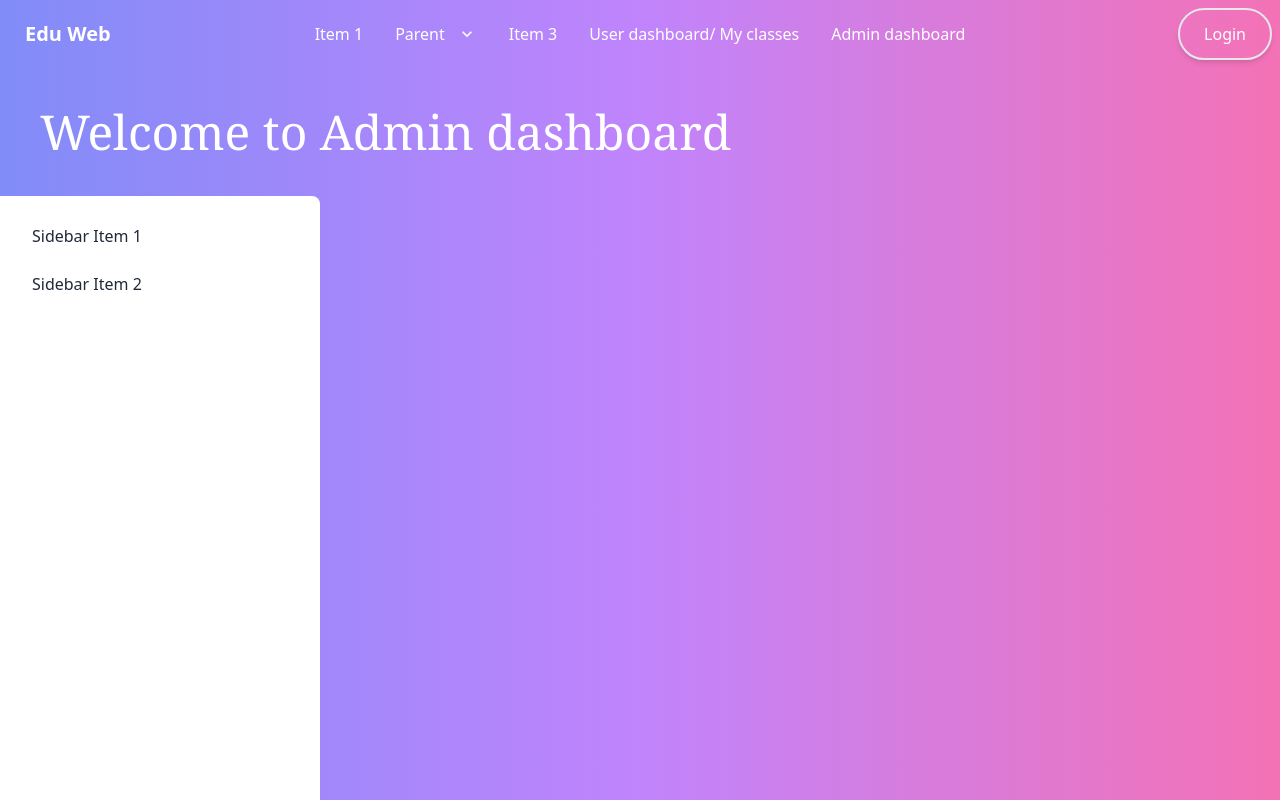
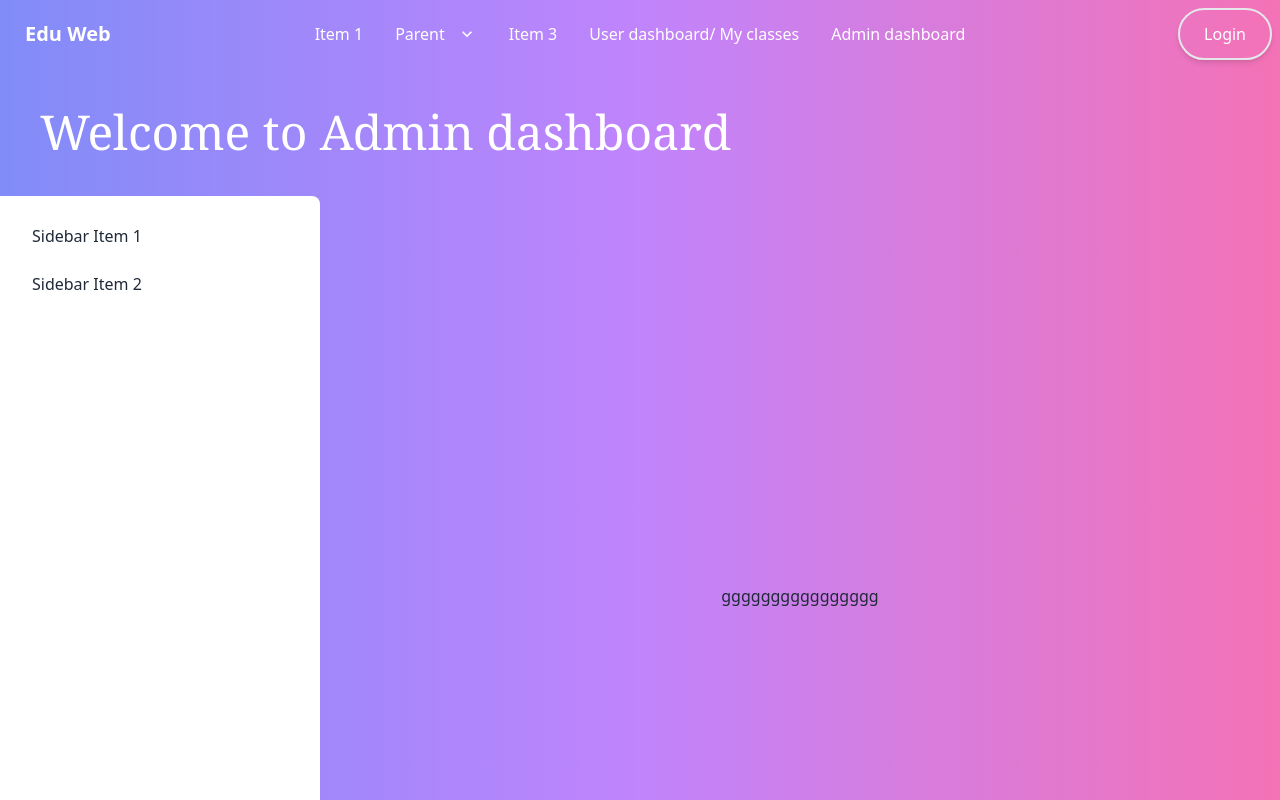
Before and after one commit to shufolislam1/eduWeb, a React (Vite) app: page /adashboard in a window 1280 px wide. Shown: the top 800 px of the page. Built offline with nearby package versions, Linux system fonts and the light colour scheme.

Commit message:
page content added a little bit

```diff
--- a/src/components/dashboard/AdminDashboard.jsx
+++ b/src/components/dashboard/AdminDashboard.jsx
@@ -11,6 +11,7 @@ const AdminDashboard = () => {
                 <div className="drawer drawer-mobile">
                     <input id="my-drawer-2" type="checkbox" className="drawer-toggle" />
                     <div className="drawer-content flex flex-col items-center justify-center">
+                        gggggggggggggggg
                         {/* <!-- Page content here --> */}
                         <label htmlFor="my-drawer-2" className="relative inline-flex items-center justify-center p-4 px-6 py-3 overflow-hidden font-medium text-indigo-600 transition duration-300 ease-out border-2  rounded-full shadow-md group lg:hidden"><span className="absolute inset-0 flex items-center justify-center w-full h-full text-white duration-300 -translate-x-full bg-purple-500 group-hover:translate-x-0 ease">
                             <svg className="w-6 h-6" fill="none" stroke="currentColor" viewBox="0 0 24 24" xmlns="http://www.w3.org/2000/svg"><path strokeLinecap="round" strokeLinejoin="round" strokeWidth="2" d="M14 5l7 7m0 0l-7 7m7-7H3"></path></svg>
```
